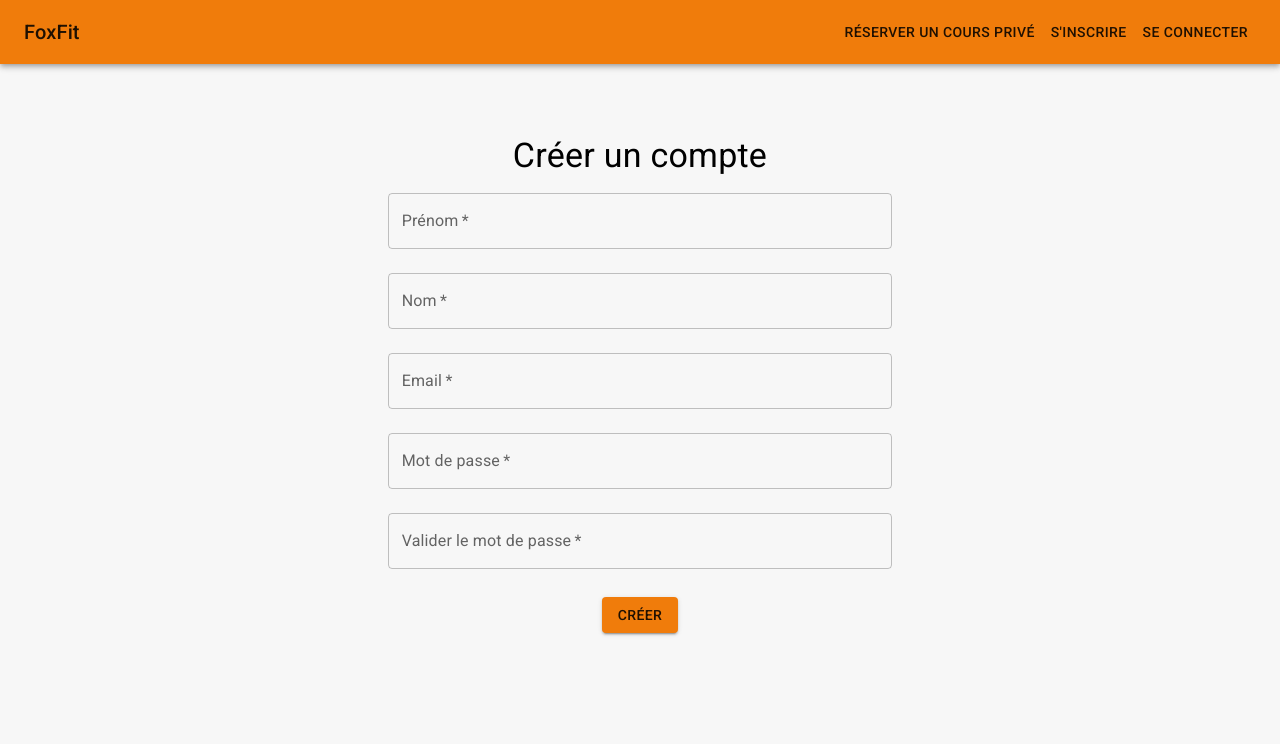
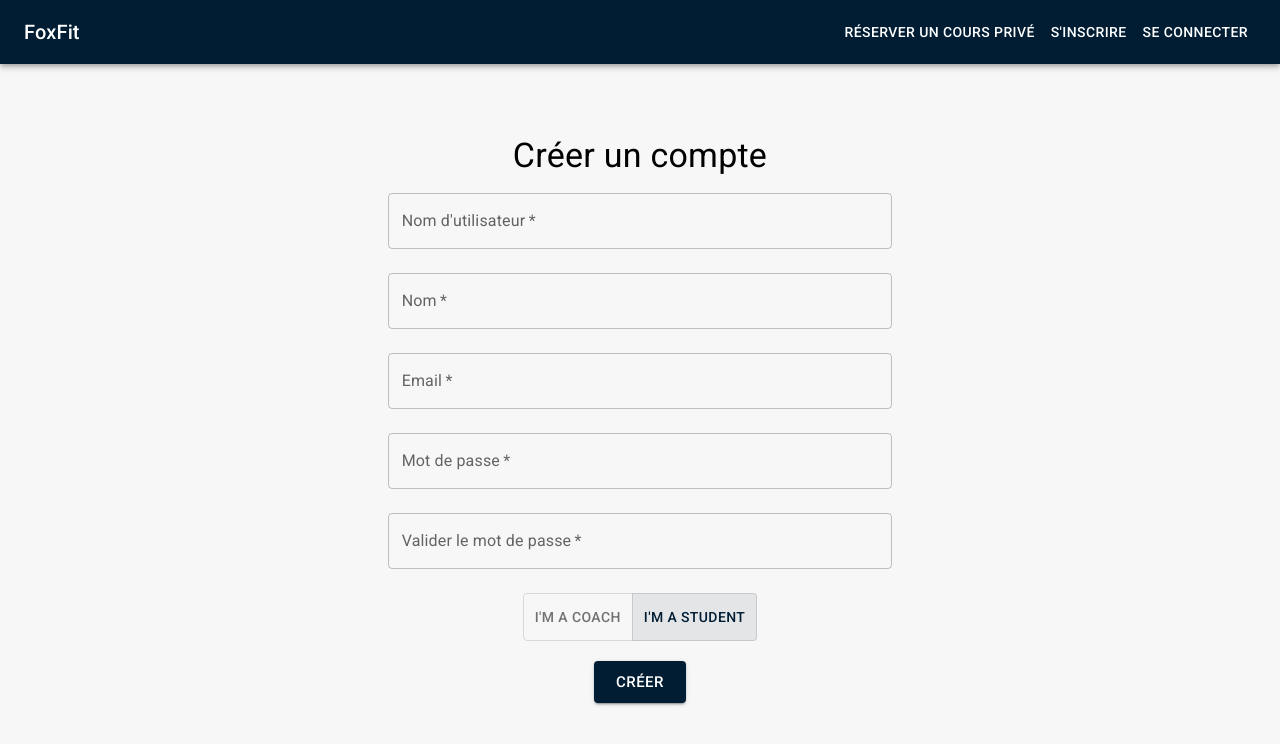
Before and after one commit to Yassine-cheffai/ganymede-ui, a React (Create React App) app: page /signup in a window 1280 px wide. Shown: the top 744 px of the page. Built offline with nearby package versions, Linux system fonts and the light colour scheme; what pocketbase would draw is missing.

Commit message:
add signup page

```diff
--- a/src/coachs.ts
+++ b/src/coachs.ts
@@ -1,8 +1,5 @@
-import PocketBase from "pocketbase";
-
 import { CoachType, CoachDetailsType } from "./utils/types";
-
-const pb = new PocketBase(process.env.REACT_APP_API_URL);
+import { pb } from "./utils/pocketbase";
 
 export const getCoachs = async () => {
   const records = await pb.collection("coachs").getFullList({
--- a/src/i18n.js
+++ b/src/i18n.js
@@ -19,12 +19,13 @@ i18n
           Specialities: "Specialities",
           Description: "Description",
           "Create Account": "Create Account",
-          "First Name": "First Name",
-          "Last Name": "Last Name",
+          "User Name": "User Name",
+          Name: "Name",
           Email: "Email",
           Password: "Password",
           "Validate Password": "Validate Password",
           Create: "Create",
+          "Password is not matching": "Password is not matching",
         },
       },
       fr: {
@@ -38,12 +39,13 @@ i18n
           Specialities: "Spécialités",
           Description: "Description",
           "Create Account": "Créer un compte",
-          "First Name": "Prénom",
-          "Last Name": "Nom",
+          "User Name": "Nom d'utilisateur",
+          Name: "Nom",
           Email: "Email",
           Password: "Mot de passe",
           "Validate Password": "Valider le mot de passe",
           Create: "Créer",
+          "Password is not matching": "Le mot de passe ne correspond pas",
         },
       },
     },
--- a/src/index.tsx
+++ b/src/index.tsx
@@ -19,7 +19,8 @@ const theme = createTheme({
   palette: {
     // primary: deepOrange,
     primary: {
-      main: "#f07c0b",
+      // main: "#f07c0b",
+      main: "#001d33",
     },
     secondary: { main: blue[500] },
   },
--- a/src/routes/list-coachs.tsx
+++ b/src/routes/list-coachs.tsx
@@ -1,7 +1,7 @@
 import Box from "@mui/material/Box";
+import { useLoaderData } from "react-router-dom";
+import { getCoachs } from "../coachs";
 import CoachCard from "../components/coach-card";
-import { getCoachs } from "../coachs";
-import { useLoaderData } from "react-router-dom";
 import { CoachType } from "../utils/types";
 
 export async function loader() {
@@ -24,6 +24,7 @@ export default function Coachs() {
     >
       {coachs.map((coach: CoachType) => (
         <CoachCard
+          key={coach.id}
           id={coach.id}
           fullName={coach.fullName}
           rating={coach.rating}
--- a/src/routes/signup.tsx
+++ b/src/routes/signup.tsx
@@ -1,15 +1,108 @@
 import Box from "@mui/material/Box";
+import Button from "@mui/material/Button";
 import TextField from "@mui/material/TextField";
+import ToggleButton from "@mui/material/ToggleButton";
+import ToggleButtonGroup from "@mui/material/ToggleButtonGroup";
 import Typography from "@mui/material/Typography";
-import Button from "@mui/material/Button";
+import { useState } from "react";
 import { useTranslation } from "react-i18next";
+import { useNavigate } from "react-router-dom";
+import { isValidEmail } from "../utils/utils";
 
+import Alert from "@mui/material/Alert";
+import { pb } from "../utils/pocketbase";
 export default function SignUp() {
   const { t } = useTranslation();
+  const [formData, setFormData] = useState({
+    userName: "",
+    name: "",
+    email: "",
+    password: "",
+  });
+  const [mismatchedPassword, setMismatchedPassword] = useState(false);
+  const [validationPassword, setValidationPassword] = useState("");
+  const [badUserName, setBadUserName] = useState(false);
+  const [badName, setBadName] = useState(false);
+  const [badEmail, setBadEmail] = useState(false);
+  const [badPassword, setBadPassword] = useState(false);
+  const [alignment, setAlignment] = useState("student");
+  const [signupFailed, setSignupFailed] = useState(false);
+  const navigate = useNavigate();
 
+  const handleChangeType = (
+    event: React.MouseEvent<HTMLElement>,
+    newAlignment: string,
+  ) => {
+    setAlignment(newAlignment);
+  };
+
+  const handleChange = (event: any) => {
+    setFormData({ ...formData, [event.target.id]: event.target.value });
+  };
+
+  const handleSubmit = async (event: any) => {
+    event.preventDefault();
+    let controlFailed = false;
+    if (formData.password !== validationPassword || validationPassword === "") {
+      setMismatchedPassword(true);
+      controlFailed = true;
+    } else {
+      setMismatchedPassword(false);
+    }
+    if (formData.userName === "") {
+      setBadUserName(true);
+      controlFailed = true;
+    } else {
+      setBadUserName(false);
+    }
+    if (formData.name === "") {
+      setBadName(true);
+      controlFailed = true;
+    } else {
+      setBadName(false);
+    }
+    if (formData.email === "" || !isValidEmail(formData.email)) {
+      setBadEmail(true);
+      controlFailed = true;
+    } else {
+      setBadEmail(false);
+    }
+    if (formData.password === "" || formData.password.length < 6) {
+      setBadPassword(true);
+      controlFailed = true;
+    } else {
+      setBadPassword(false);
+    }
+
+    if (controlFailed) {
+      return;
+    }
+
+    const data = {
+      username: formData.userName,
+      email: formData.email,
+      emailVisibility: true,
+      password: formData.password,
+      passwordConfirm: formData.password,
+      name: formData.name,
+      type: alignment,
+    };
+    console.log(data);
+    try {
+      let record = await pb.collection("users").create(data);
+      console.log(record);
+
+      navigate("/");
+    } catch (error) {
+      console.error(error);
+      setSignupFailed(true);
+    }
+  };
   return (
     <Box
       component="form"
+      onSubmit={handleSubmit}
+      method="post"
       sx={{
         display: "flex",
         flexDirection: "column",
@@ -22,19 +115,32 @@ export default function SignUp() {
       autoComplete="off"
     >
       <Typography variant="h4">{t("Create Account")}</Typography>
+      {signupFailed && <Alert severity="error">failed to signup</Alert>}
       <TextField
         required
         fullWidth
-        id="first-name"
-        label={t("First Name")}
+        id="userName"
+        label={t("User Name")}
         margin="normal"
+        value={formData.userName}
+        onChange={handleChange}
+        error={badUserName}
+        helperText={
+          badUserName
+            ? "verify the username, the username should not contains spaces"
+            : ""
+        }
       />
       <TextField
         required
         fullWidth
-        id="last-name"
-        label={t("Last Name")}
+        id="name"
+        label={t("Name")}
         margin="normal"
+        value={formData.name}
+        onChange={handleChange}
+        error={badName}
+        helperText={badName ? "verify the last name" : ""}
       />
       <TextField
         required
@@ -42,22 +148,60 @@ export default function SignUp() {
         id="email"
         label={t("Email")}
         margin="normal"
+        value={formData.email}
+        onChange={handleChange}
+        error={badEmail}
+        helperText={badEmail ? "verify the email" : ""}
       />
       <TextField
         required
         fullWidth
         id="password"
         label={t("Password")}
+        type="password"
         margin="normal"
+        value={formData.password}
+        onChange={handleChange}
+        error={badPassword}
+        helperText={
+          badPassword
+            ? "verify the password, make sure that password is at least 6 characters long"
+            : ""
+        }
       />
       <TextField
         required
         fullWidth
         id="validate-password"
         label={t("Validate Password")}
+        type="password"
         margin="normal"
+        error={mismatchedPassword}
+        helperText={mismatchedPassword ? t("Password is not matching") : ""}
+        value={validationPassword}
+        onChange={(event) => {
+          setValidationPassword(event.target.value);
+        }}
       />
-      <Button variant="contained" sx={{ mt: "20px" }}>
+      <ToggleButtonGroup
+        color="primary"
+        value={alignment}
+        exclusive
+        onChange={handleChangeType}
+        aria-label="Type"
+        sx={{
+          mt: 2,
+        }}
+      >
+        <ToggleButton value="coach">i'm a coach</ToggleButton>
+        <ToggleButton value="student">i'm a student</ToggleButton>
+      </ToggleButtonGroup>
+      <Button
+        variant="contained"
+        sx={{ mt: "20px" }}
+        type="submit"
+        size="large"
+      >
         {t("Create")}
       </Button>
     </Box>
--- /dev/null
+++ b/src/utils/pocketbase.ts
@@ -0,0 +1,3 @@
+import PocketBase from "pocketbase";
+
+export const pb = new PocketBase(process.env.REACT_APP_API_URL);
--- a/src/utils/utils.ts
+++ b/src/utils/utils.ts
@@ -5,3 +5,9 @@ export const formatSpecialities = (specialites: string[]) => {
   }
   return result;
 };
+
+export const isValidEmail = (email: string) => {
+  const re =
+    /^(([^<>()[\]\\.,;:\s@"]+(\.[^<>()[\]\\.,;:\s@"]+)*)|(".+"))@((\[[0-9]{1,3}\.[0-9]{1,3}\.[0-9]{1,3}\.[0-9]{1,3}\])|(([a-zA-Z\-0-9]+\.)+[a-zA-Z]{2,}))$/;
+  return re.test(String(email).toLowerCase());
+};
```
